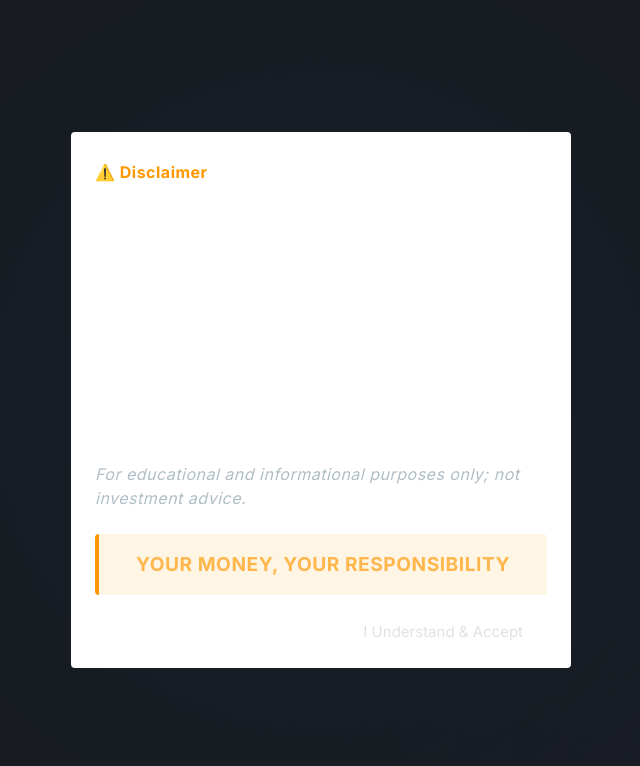
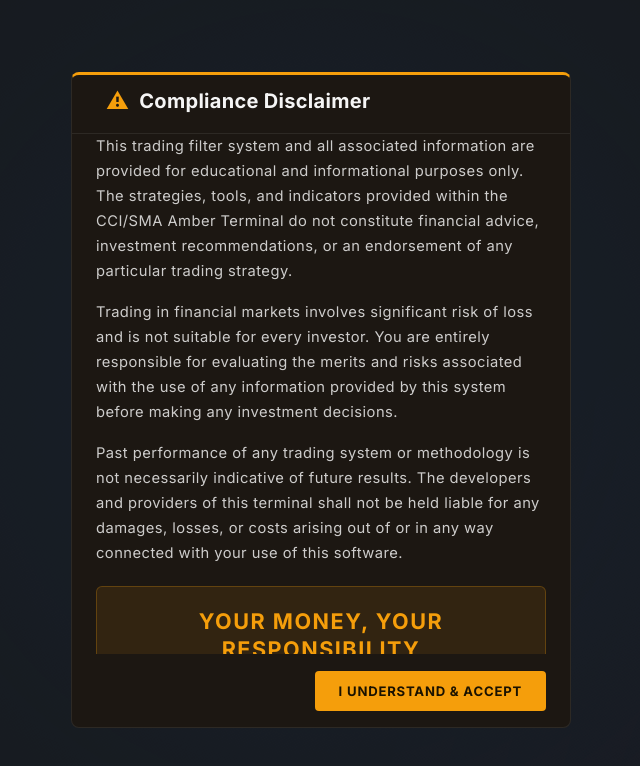
Before and after one commit to jandginvestment/cci20-sma20-strategy, an Angular app in the folder frontend/: page /login in a window 1280 px wide. Shown: the top 766 px of the page, without its empty margins (319-959 px from the left). Built offline with nearby package versions, Linux system fonts and the light colour scheme.

Commit message:
feat: redesign disclaimer dialog – Compliance Disclaimer with amber callout box

```diff
--- a/frontend/src/app/shared/components/disclaimer-dialog/disclaimer-dialog.component.html
+++ b/frontend/src/app/shared/components/disclaimer-dialog/disclaimer-dialog.component.html
@@ -1,21 +1,35 @@
-<h2 mat-dialog-title class="disclaimer-title">⚠️ Disclaimer</h2>
+<h2 mat-dialog-title class="disclaimer-title">
+  <span class="warning-icon">⚠</span> Compliance Disclaimer
+</h2>
+
 <mat-dialog-content class="disclaimer-content">
   <p>
-    These signals (Reversal Zone, Recovery, Bullish Setup, Overbought) are screening filters that identify stocks by their current CCI(20)/SMA(20) state near key lows.
+    This trading filter system and all associated information are provided for educational and
+    informational purposes only. The strategies, tools, and indicators provided within the
+    CCI/SMA Amber Terminal do not constitute financial advice, investment recommendations,
+    or an endorsement of any particular trading strategy.
   </p>
   <p>
-    <strong>They are not buy/sell signals.</strong> A complete trading decision requires additional confirmation — an entry trigger, stop-loss, and profit target — which this tool does not currently provide.
+    Trading in financial markets involves significant risk of loss and is not suitable for every
+    investor. You are entirely responsible for evaluating the merits and risks associated with the
+    use of any information provided by this system before making any investment decisions.
   </p>
   <p>
-    Use these filters to narrow your watchlist, then apply your own entry/exit rules and risk management.
+    Past performance of any trading system or methodology is not necessarily indicative of
+    future results. The developers and providers of this terminal shall not be held liable for any
+    damages, losses, or costs arising out of or in any way connected with your use of this
+    software.
   </p>
-  <p class="educational-text">
-    <em>For educational and informational purposes only; not investment advice.</em>
-  </p>
-  <div class="quote-box">
-    <strong>YOUR MONEY, YOUR RESPONSIBILITY</strong>
+
+  <div class="callout-box">
+    <div class="callout-heading">YOUR MONEY, YOUR<br>RESPONSIBILITY</div>
+    <p class="callout-subtext">
+      Use of this system constitutes acceptance of this disclaimer. Proceed only if you fully comprehend
+      the financial risks involved in active market trading.
+    </p>
   </div>
 </mat-dialog-content>
+
 <mat-dialog-actions align="end">
-  <button mat-flat-button color="accent" (click)="accept()">I Understand & Accept</button>
+  <button mat-flat-button class="accept-btn" (click)="accept()">I UNDERSTAND & ACCEPT</button>
 </mat-dialog-actions>
--- a/frontend/src/app/shared/components/disclaimer-dialog/disclaimer-dialog.component.scss
+++ b/frontend/src/app/shared/components/disclaimer-dialog/disclaimer-dialog.component.scss
@@ -1,29 +1,74 @@
+// ── Title ───────────────────────────────────────────────────────
 .disclaimer-title {
-  color: #ff9800; /* Material warning color */
-  font-weight: bold;
+  display: flex;
+  align-items: center;
+  gap: 10px;
+  color: #f5f5f5;
+  font-size: 1.25rem;
+  font-weight: 700;
+  letter-spacing: 0.3px;
+  margin: 0;
+  padding-bottom: 0.75rem;
+  border-bottom: 1px solid rgba(255, 255, 255, 0.08);
+
+  .warning-icon {
+    color: #F59E0B;
+    font-size: 1.4rem;
+  }
 }
 
+// ── Content ─────────────────────────────────────────────────────
 .disclaimer-content {
-  font-size: 1rem;
-  line-height: 1.5;
-  color: rgba(255, 255, 255, 0.87); /* Assuming dark theme */
+  font-size: 0.92rem;
+  line-height: 1.7;
+  color: rgba(255, 255, 255, 0.78);
+  padding-top: 0.5rem;
 
   p {
     margin-bottom: 1rem;
   }
 }
 
-.educational-text {
-  color: #b0bec5;
+// ── Amber callout box ───────────────────────────────────────────
+.callout-box {
+  margin-top: 1.25rem;
+  padding: 1.25rem 1.5rem;
+  background: rgba(245, 158, 11, 0.10);
+  border: 1px solid rgba(245, 158, 11, 0.25);
+  border-radius: 6px;
+  text-align: center;
+
+  .callout-heading {
+    font-size: 1.35rem;
+    font-weight: 800;
+    letter-spacing: 1.5px;
+    color: #F59E0B;
+    line-height: 1.3;
+    margin-bottom: 0.6rem;
+  }
+
+  .callout-subtext {
+    font-size: 0.82rem;
+    color: rgba(255, 255, 255, 0.55);
+    margin: 0;
+    line-height: 1.5;
+  }
 }
 
-.quote-box {
-  margin-top: 1.5rem;
-  padding: 1rem;
-  background-color: rgba(255, 152, 0, 0.1);
-  border-left: 4px solid #ff9800;
-  text-align: center;
-  font-size: 1.2rem;
-  color: #ffb74d;
+// ── Accept button ───────────────────────────────────────────────
+.accept-btn {
+  background-color: #F59E0B !important;
+  color: #1a1200 !important;
+  font-weight: 700;
+  font-size: 0.82rem;
+  letter-spacing: 0.8px;
+  padding: 0.55rem 1.5rem;
   border-radius: 4px;
+  border: none;
+  cursor: pointer;
+  transition: background-color 0.2s ease;
+
+  &:hover {
+    background-color: #D97706 !important;
+  }
 }
--- a/frontend/src/styles.scss
+++ b/frontend/src/styles.scss
@@ -81,3 +81,13 @@
     border-color: rgba(255,255,255,0.18);
   }
 }
+
+// ── Disclaimer dialog overlay ──────────────────────────────────
+.disclaimer-panel {
+  .mat-mdc-dialog-container .mdc-dialog__surface {
+    background: #1c1712 !important;
+    border: 1px solid rgba(255, 255, 255, 0.08);
+    border-top: 3px solid #F59E0B;
+    border-radius: 8px;
+  }
+}
```
